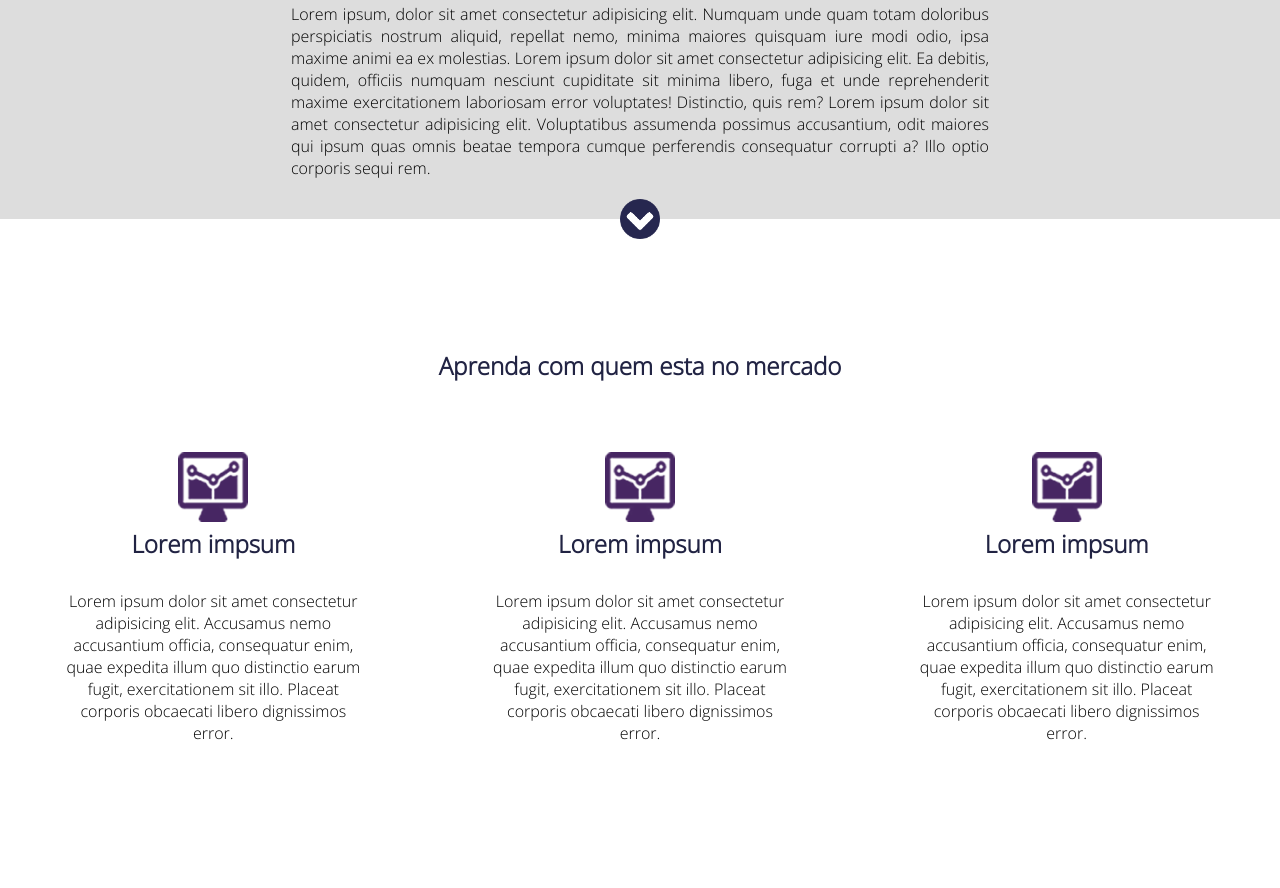
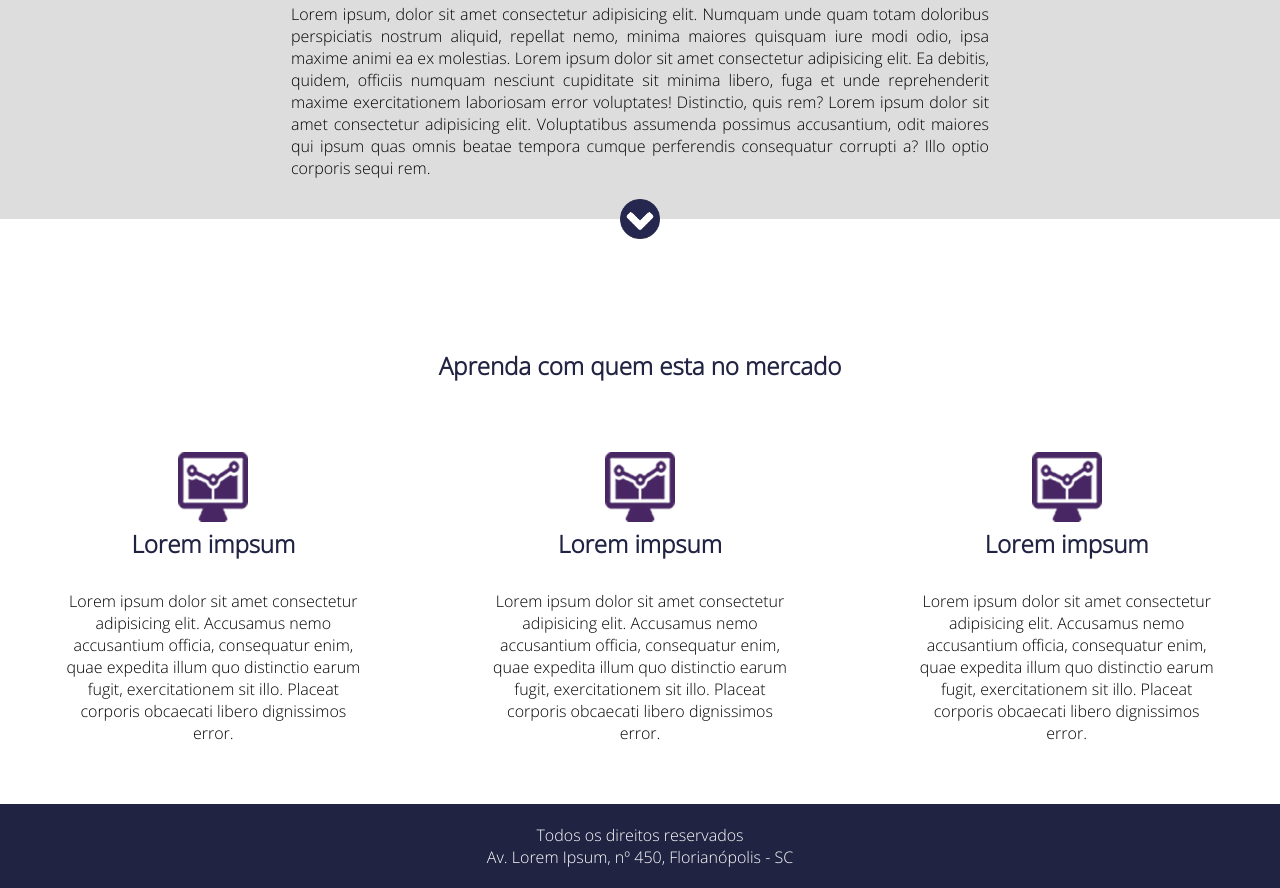
Before and after one commit to joaoeduardo2701/Projeto-1, a plain HTML site: page index.html in a window 1280 px wide. Shown: the part 717-1605 px from the top of the page. Before the commit the page ends 1521 px from the top, so only its background shows below. Drawn offline with Linux system fonts and the light colour scheme.

Commit message:
Footer finalizado

```diff
--- a/index.html
+++ b/index.html
@@ -79,5 +79,10 @@
             </div><!--container-single-->
         </div><!-- container-section-->
     </div><!--section1-->
+
+    <footer>
+        <p>Todos os direitos reservados</p>
+        <p>Av. Lorem Ipsum, nº 450, Florianópolis - SC</p>
+    </footer>
 </body>
 </html>
--- a/style.css
+++ b/style.css
@@ -184,3 +184,11 @@ form input[type=submit]:placeholder {
 .container-single p{
     padding: 30px;
 }
+
+footer {
+    background-color: #212343;
+    padding: 20px 0;
+    clear: both;
+    text-align: center;
+    color: white;
+}
```
